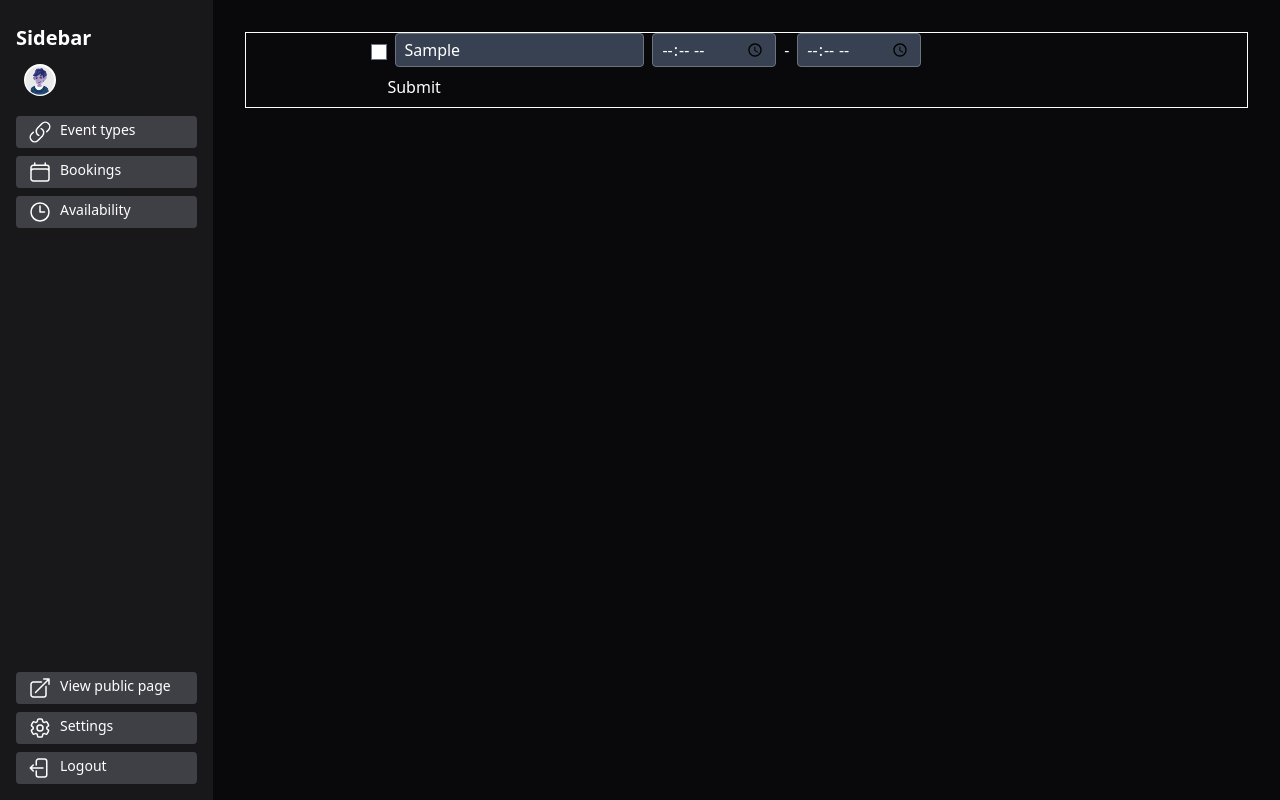
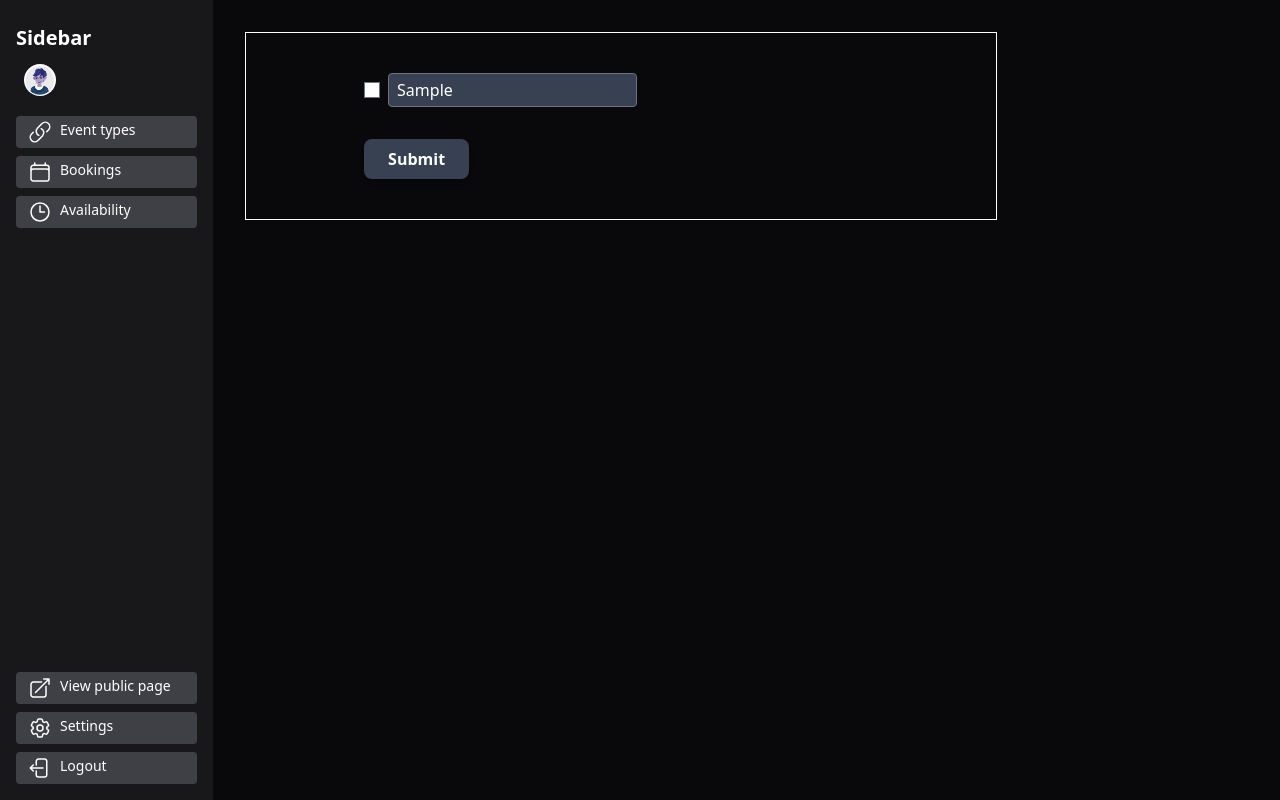
Before and after one commit to Agahan14/schedule, a FastAPI app: template src/project/templates/availability_detail.html in a window 1280 px wide. Run offline with FastAPI, Linux system fonts and the light colour scheme; the template is opened without the code that fills it: most values are stand-ins (such as "Sample title", 1, 10 or a date in 2020).

Commit message:
:sparkles: Introducing new features. When user chooses non working days the time fileds get hidden on availability_detail.html

```diff
--- a/src/project/static/css/main.css
+++ b/src/project/static/css/main.css
@@ -794,6 +838,9 @@ select {
 .flex {
   display: flex;
 }
+.inline-flex {
+  display: inline-flex;
+}
 .size-6 {
   width: 1.5rem;
   height: 1.5rem;
@@ -880,6 +927,9 @@ select {
 }
 .flex-grow {
   flex-grow: 1;
+}
+.cursor-pointer {
+  cursor: pointer;
 }
 .flex-row {
   flex-direction: row;
@@ -1034,6 +1084,9 @@ select {
 }
 .p-4 {
   padding: 1rem;
+}
+.p-6 {
+  padding: 1.5rem;
 }
 .p-8 {
   padding: 2rem;
@@ -1144,24 +1197,33 @@ select {
   --tw-text-opacity: 1;
   color: rgb(255 255 255 / var(--tw-text-opacity));
 }
-.text-gray-300 {
-  --tw-text-opacity: 1;
-  color: rgb(209 213 219 / var(--tw-text-opacity));
-}
-.text-green-50 {
-  --tw-text-opacity: 1;
-  color: rgb(240 253 244 / var(--tw-text-opacity));
-}
 .underline {
   text-decoration-line: underline;
+}
+.shadow-md {
+  --tw-shadow: 0 4px 6px -1px rgb(0 0 0 / 0.1), 0 2px 4px -2px rgb(0 0 0 / 0.1);
+  --tw-shadow-colored: 0 4px 6px -1px var(--tw-shadow-color), 0 2px 4px -2px var(--tw-shadow-color);
+  box-shadow: var(--tw-ring-offset-shadow, 0 0 #0000), var(--tw-ring-shadow, 0 0 #0000), var(--tw-shadow);
+}
+.transition-all {
+  transition-property: all;
+  transition-timing-function: cubic-bezier(0.4, 0, 0.2, 1);
+  transition-duration: 150ms;
 }
 .transition-colors {
   transition-property: color, background-color, border-color, text-decoration-color, fill, stroke;
   transition-timing-function: cubic-bezier(0.4, 0, 0.2, 1);
   transition-duration: 150ms;
 }
+.duration-300 {
+  transition-duration: 300ms;
+}
 .ease-in-out {
   transition-timing-function: cubic-bezier(0.4, 0, 0.2, 1);
+}
+.hover\:bg-blue-600:hover {
+  --tw-bg-opacity: 1;
+  background-color: rgb(37 99 235 / var(--tw-bg-opacity));
 }
 .hover\:bg-blue-800:hover {
   --tw-bg-opacity: 1;
--- a/src/project/templates/availability_detail.html
+++ b/src/project/templates/availability_detail.html
@@ -4,24 +4,21 @@
 
         <!-- Main Content -->
         <main class="flex-1 bg-zinc-950 p-8">
-        <div class="flex flex-col border border-white">
+            <div class="flex w-3/4 flex-col border border-white">
                 <div class="mx-auto w-3/4 bg-zinc-950 p-6">
                     {% for schedule in availability.work_schedule %}
-                <div class="flex items-center gap-2">
-                    <label class="inline-flex items-center">
+                        <div class="my-4 flex items-center gap-2">
+                            <label class="inline-flex cursor-pointer items-center">
                                 <input
                                     type="checkbox"
                                     name="active"
-                            class="form-checkbox h-5 w-5 text-gray-600"
+                                    class="peer"
                                     data-schedule-id="{{ loop.index }}"
-                            {%
-                            if
-                            schedule.active
-                            %}
+                                    {% if
+                            schedule.active %}
                                     checked
-                            {%
-                            endif
-                            %}
+                                    {% endif %}
+                                    onchange="toggleTimeFields(this, {{ loop.index }}); get_input_value({{ availability.id }});simulateButtonClick();"
                                 />
                             </label>
 
@@ -35,7 +32,17 @@
                                     readonly
                                 />
                             </label>
-
+                            <!-- Time fields container -->
+                            <div
+                                id="time-fields-{{ loop.index }}"
+                                class="flex gap-2"
+                                {% if
+                        not
+                        schedule.active %}
+                                style="display: none"
+                                {% endif %}
+                            >
+                                <!-- Initially hide if not active -->
                                 <label class="inline-flex items-center">
                                     <input
                                         type="time"
@@ -58,11 +65,12 @@
                                     />
                                 </label>
                             </div>
+                        </div>
                     {% endfor %}
                     <button
                         id="submit-button"
                         onclick="get_input_value({{ availability.id }})"
-                    class="rounded bg-blue-500 px-4 py-2 text-white"
+                        class="my-4 rounded-lg bg-gray-700 px-6 py-2 font-semibold text-white shadow-md transition-all duration-300 hover:bg-blue-600 focus:ring-2 focus:ring-blue-300 active:bg-blue-700"
                     >
                         Submit
                     </button>
@@ -72,6 +80,15 @@
     </div>
 
     <script>
+        function toggleTimeFields(checkbox, index) {
+            const timeFields = document.getElementById(`time-fields-${index}`);
+            if (checkbox.checked) {
+                timeFields.style.display = "flex";
+            } else {
+                timeFields.style.display = "none";
+            }
+        }
+
         function get_input_value(availabilityId) {
             let data = [];
             let schedules = {};
@@ -102,17 +119,15 @@
                 data.push(schedules[key]);
             }
 
-        console.log(JSON.stringify(data, null, 2));
-
             let url = `/availability_detail/${availabilityId}`;
-        console.log(url);
+            console.log(data);
 
             fetch(url, {
                 method: "POST",
                 headers: {
-                "Content-Type": "application/json",
+                    "Content-Type": "application/json"
                 },
-            body: JSON.stringify(data),
+                body: JSON.stringify(data)
             })
                 .then((response) => response.json())
                 .then((data) => {
@@ -122,5 +137,15 @@
                     console.error("Error:", error);
                 });
         }
+
+     function simulateButtonClick() {
+        const button = document.getElementById('submit-button');
+
+        button.classList.add('active:bg-blue-700', 'active:scale-95');
+
+        setTimeout(() => {
+            button.classList.remove('active:bg-blue-700', 'active:scale-95');
+        }, 200);
+    }
     </script>
 {% endblock %}
```
Also changed, not shown: other parts of src/project/static/css/main.css (+56 -4 lines), src/project/templates/availability.html (+10 -10 lines). Lines whose indentation alone changed are shown as unchanged.
